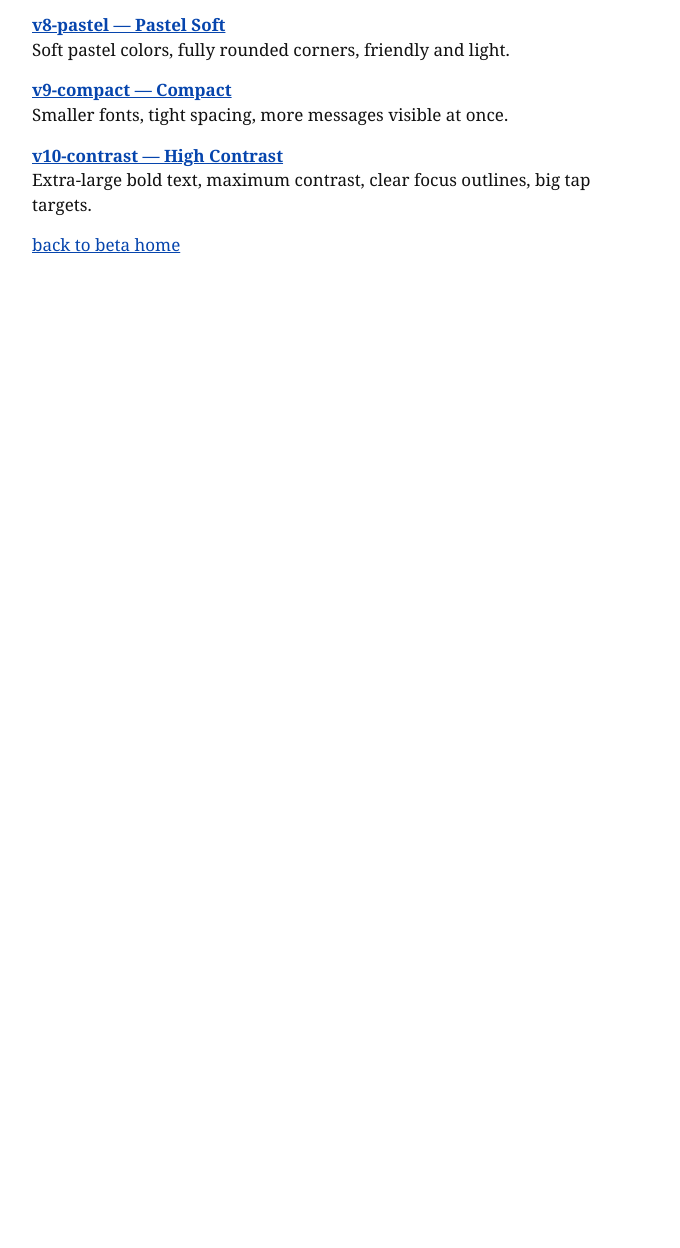
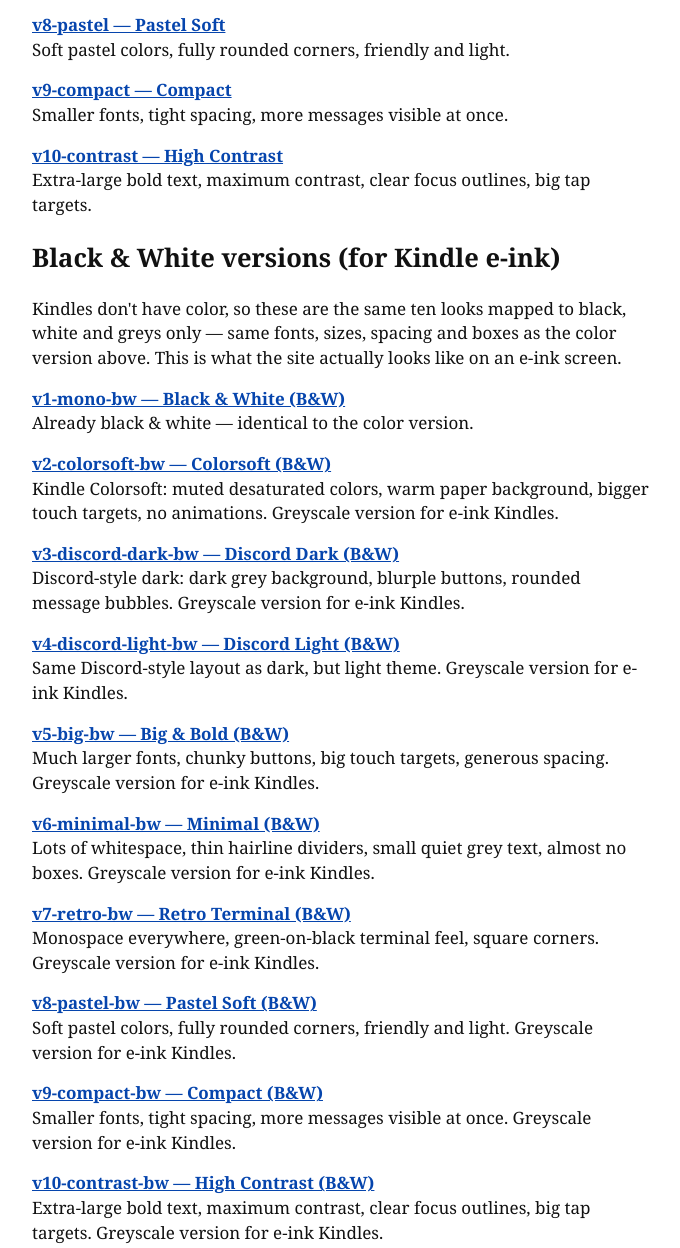
Before and after one commit to readchickn/readium-beta, a plain HTML site: page ui-variants/ui-index.html in a window 1280 px wide. Shown: the part 721-1969 px from the top of the page, without its empty margins (298-978 px from the left). Before the commit the page ends 1011 px from the top, so only its background shows below. Drawn offline with Linux system fonts and the light colour scheme.

Commit message:
Update UI index with B&W versions

```diff
--- a/ui-variants/ui-index.html
+++ b/ui-variants/ui-index.html
@@ -19,5 +19,17 @@ p { margin: 0 0 16px 0; }
     <p><a href="ui-v8-pastel.html"><b>v8-pastel — Pastel Soft</b></a><br>Soft pastel colors, fully rounded corners, friendly and light.</p>
     <p><a href="ui-v9-compact.html"><b>v9-compact — Compact</b></a><br>Smaller fonts, tight spacing, more messages visible at once.</p>
     <p><a href="ui-v10-contrast.html"><b>v10-contrast — High Contrast</b></a><br>Extra-large bold text, maximum contrast, clear focus outlines, big tap targets.</p>
+<h2>Black &amp; White versions (for Kindle e-ink)</h2>
+<p>Kindles don't have color, so these are the same ten looks mapped to black, white and greys only — same fonts, sizes, spacing and boxes as the color version above. This is what the site actually looks like on an e-ink screen.</p>
+    <p><a href="ui-v1-mono-bw.html"><b>v1-mono-bw — Black & White (B&amp;W)</b></a><br>Already black & white — identical to the color version.</p>
+    <p><a href="ui-v2-colorsoft-bw.html"><b>v2-colorsoft-bw — Colorsoft (B&amp;W)</b></a><br>Kindle Colorsoft: muted desaturated colors, warm paper background, bigger touch targets, no animations. Greyscale version for e-ink Kindles.</p>
+    <p><a href="ui-v3-discord-dark-bw.html"><b>v3-discord-dark-bw — Discord Dark (B&amp;W)</b></a><br>Discord-style dark: dark grey background, blurple buttons, rounded message bubbles. Greyscale version for e-ink Kindles.</p>
+    <p><a href="ui-v4-discord-light-bw.html"><b>v4-discord-light-bw — Discord Light (B&amp;W)</b></a><br>Same Discord-style layout as dark, but light theme. Greyscale version for e-ink Kindles.</p>
+    <p><a href="ui-v5-big-bw.html"><b>v5-big-bw — Big & Bold (B&amp;W)</b></a><br>Much larger fonts, chunky buttons, big touch targets, generous spacing. Greyscale version for e-ink Kindles.</p>
+    <p><a href="ui-v6-minimal-bw.html"><b>v6-minimal-bw — Minimal (B&amp;W)</b></a><br>Lots of whitespace, thin hairline dividers, small quiet grey text, almost no boxes. Greyscale version for e-ink Kindles.</p>
+    <p><a href="ui-v7-retro-bw.html"><b>v7-retro-bw — Retro Terminal (B&amp;W)</b></a><br>Monospace everywhere, green-on-black terminal feel, square corners. Greyscale version for e-ink Kindles.</p>
+    <p><a href="ui-v8-pastel-bw.html"><b>v8-pastel-bw — Pastel Soft (B&amp;W)</b></a><br>Soft pastel colors, fully rounded corners, friendly and light. Greyscale version for e-ink Kindles.</p>
+    <p><a href="ui-v9-compact-bw.html"><b>v9-compact-bw — Compact (B&amp;W)</b></a><br>Smaller fonts, tight spacing, more messages visible at once. Greyscale version for e-ink Kindles.</p>
+    <p><a href="ui-v10-contrast-bw.html"><b>v10-contrast-bw — High Contrast (B&amp;W)</b></a><br>Extra-large bold text, maximum contrast, clear focus outlines, big tap targets. Greyscale version for e-ink Kindles.</p>
 <p><a href="https://readchickn.github.io/readium-beta/">back to beta home</a></p>
 </body></html>
```
